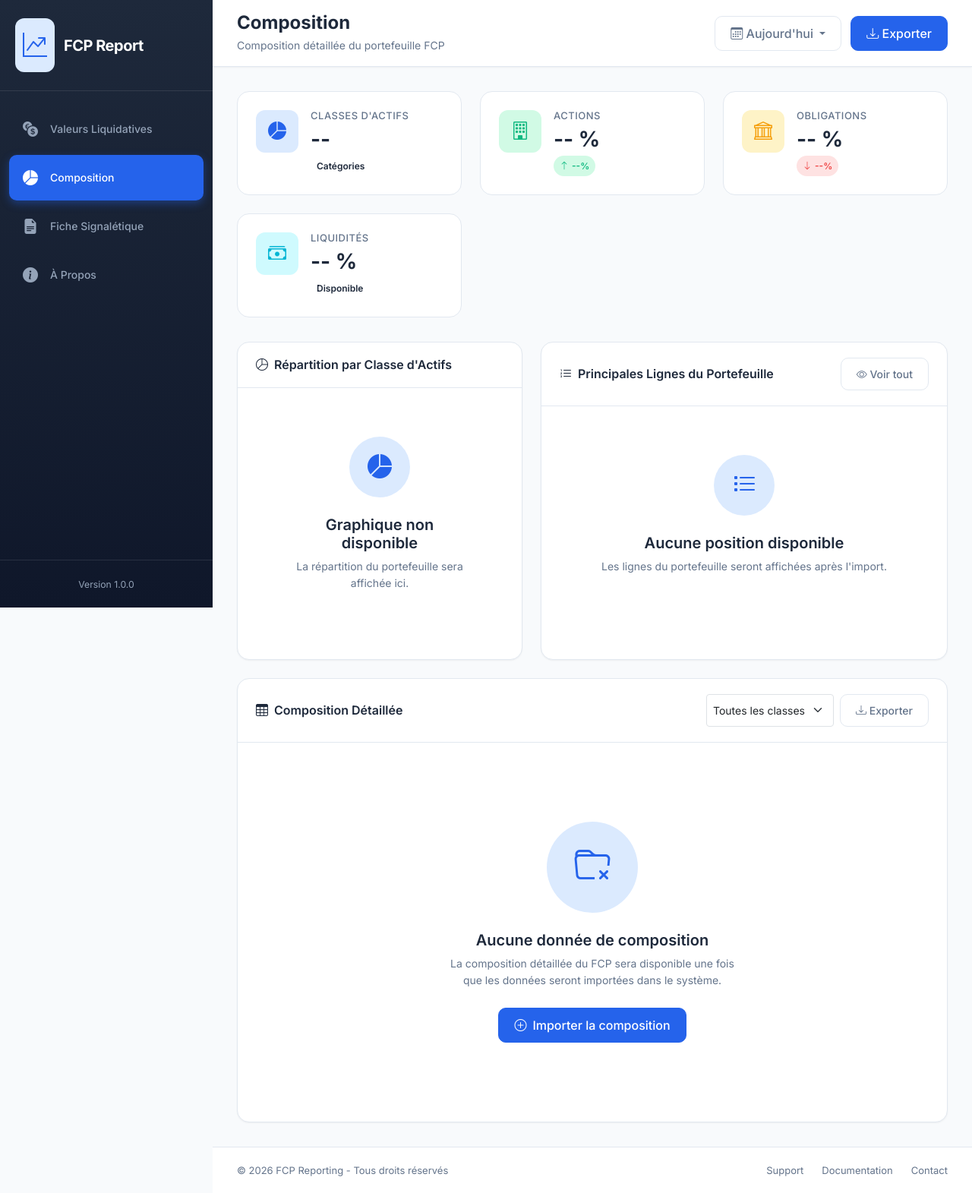
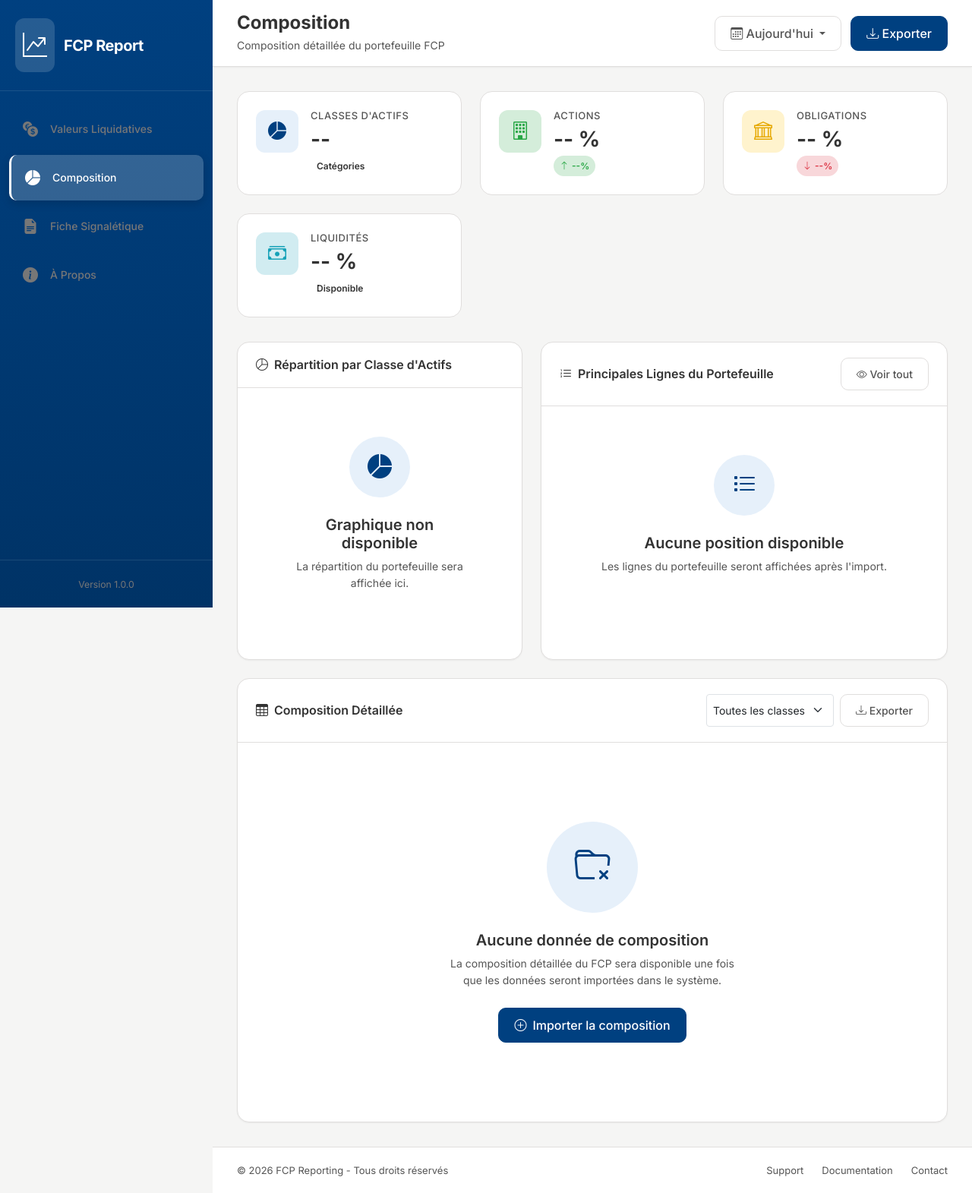
Before and after one commit to DylaneTrader/testappgestionFCP, a Django app: page /composition/ in a window 1280 px wide. Shown: the whole page at 76% size. Run offline with Django 5.2, Linux system fonts and the light colour scheme.

Commit message:
couleurs de l'app

```diff
--- a/fcp_app/static/fcp_app/css/style.css
+++ b/fcp_app/static/fcp_app/css/style.css
@@ -3,31 +3,34 @@
    ========================================== */
 
 :root {
-    /* Color Palette */
-    --primary-color: #2563eb;
-    --primary-hover: #1d4ed8;
-    --primary-light: #dbeafe;
-    --secondary-color: #64748b;
-    --success-color: #10b981;
-    --warning-color: #f59e0b;
-    --danger-color: #ef4444;
-    --info-color: #06b6d4;
+    /* Color Palette - Custom Theme */
+    --primary-color: #004080;       /* Bleu foncé — titres, boutons principaux */
+    --primary-hover: #003366;       /* Bleu plus foncé pour hover */
+    --primary-light: #e6f0fa;       /* Bleu très clair pour backgrounds */
+    --secondary-color: #333333;     /* Gris foncé — widgets, lignes, icônes */
+    --third-color: #E0DEDD;         /* Gris clair — fonds de cartes, hover */
+    --success-color: #28a745;
+    --warning-color: #e6a800;
+    --danger-color: #dc3545;
+    --info-color: #17a2b8;
 
     /* Background Colors */
     --bg-primary: #ffffff;
-    --bg-secondary: #f8fafc;
-    --bg-dark: #0f172a;
-    --bg-sidebar: #1e293b;
+    --bg-secondary: #f5f5f4;        /* Fond légèrement gris */
+    --bg-dark: #1a1a1a;
+    --bg-sidebar: #004080;          /* Sidebar en bleu foncé */
+    --bg-sidebar-dark: #003366;
 
     /* Text Colors */
-    --text-primary: #1e293b;
-    --text-secondary: #64748b;
-    --text-muted: #94a3b8;
+    --text-primary: #333333;        /* Gris foncé pour texte principal */
+    --text-secondary: #555555;      /* Gris moyen pour texte secondaire */
+    --text-muted: #777777;          /* Gris pour texte atténué */
     --text-white: #ffffff;
+    --text-on-primary: #ffffff;     /* Texte sur fond bleu */
 
     /* Border Colors */
-    --border-color: #e2e8f0;
-    --border-light: #f1f5f9;
+    --border-color: #E0DEDD;        /* Gris clair pour bordures */
+    --border-light: #ebebeb;
 
     /* Sidebar */
     --sidebar-width: 280px;
@@ -72,7 +75,7 @@ body {
     left: 0;
     width: var(--sidebar-width);
     height: 100vh;
-    background: linear-gradient(180deg, var(--bg-sidebar) 0%, var(--bg-dark) 100%);
+    background: linear-gradient(180deg, var(--bg-sidebar) 0%, var(--bg-sidebar-dark) 100%);
     z-index: 1000;
     transition: width var(--transition-normal);
     display: flex;
@@ -92,8 +95,8 @@ body {
 
 .logo-icon {
     font-size: 32px;
-    color: var(--primary-color);
-    background: var(--primary-light);
+    color: var(--text-white);
+    background: rgba(255, 255, 255, 0.15);
     padding: 10px;
     border-radius: 12px;
 }
@@ -134,9 +137,10 @@ body {
 }
 
 .sidebar-nav .nav-link.active {
-    background: var(--primary-color);
+    background: rgba(255, 255, 255, 0.2);
     color: var(--text-white);
-    box-shadow: 0 4px 12px rgba(37, 99, 235, 0.4);
+    box-shadow: 0 4px 12px rgba(0, 0, 0, 0.15);
+    border-left: 3px solid var(--text-white);
 }
 
 .sidebar-nav .nav-link i {
@@ -347,17 +351,17 @@ body {
 }
 
 .stat-icon.success {
-    background: #d1fae5;
+    background: #d4edda;
     color: var(--success-color);
 }
 
 .stat-icon.warning {
-    background: #fef3c7;
+    background: #fff3cd;
     color: var(--warning-color);
 }
 
 .stat-icon.info {
-    background: #cffafe;
+    background: #d1ecf1;
     color: var(--info-color);
 }
 
@@ -389,12 +393,12 @@ body {
 }
 
 .stat-change.positive {
-    background: #d1fae5;
+    background: #d4edda;
     color: var(--success-color);
 }
 
 .stat-change.negative {
-    background: #fee2e2;
+    background: #f8d7da;
     color: var(--danger-color);
 }
 
@@ -445,13 +449,15 @@ body {
 .btn-primary {
     background: var(--primary-color);
     border-color: var(--primary-color);
+    color: var(--text-white);
 }
 
 .btn-primary:hover {
     background: var(--primary-hover);
     border-color: var(--primary-hover);
+    color: var(--text-white);
     transform: translateY(-1px);
-    box-shadow: 0 4px 12px rgba(37, 99, 235, 0.3);
+    box-shadow: 0 4px 12px rgba(0, 64, 128, 0.35);
 }
 
 .btn-outline-secondary {
@@ -513,7 +519,7 @@ body {
 .info-card-icon {
     width: 80px;
     height: 80px;
-    background: linear-gradient(135deg, var(--primary-light), #eff6ff);
+    background: linear-gradient(135deg, var(--primary-light), #f0f4f8);
     border-radius: 20px;
     display: flex;
     align-items: center;
--- a/fcp_app/templates/fcp_app/a_propos.html
+++ b/fcp_app/templates/fcp_app/a_propos.html
@@ -4,7 +4,7 @@
 
 {% block content %}
 <!-- Hero Section -->
-<div class="card mb-4" style="background: linear-gradient(135deg, #2563eb 0%, #1e40af 100%); border: none;">
+<div class="card mb-4" style="background: linear-gradient(135deg, #004080 0%, #003366 100%); border: none;">
     <div class="card-body text-center text-white py-5">
         <div class="mb-4">
             <i class="bi bi-graph-up-arrow" style="font-size: 64px; opacity: 0.9;"></i>
@@ -14,7 +14,7 @@
             Solution professionnelle de reporting et de suivi des Fonds Communs de Placement
         </p>
         <div class="mt-4">
-            <span class="badge bg-white text-primary px-3 py-2 fs-6">Version 1.0.0</span>
+            <span class="badge px-3 py-2 fs-6" style="background: #ffffff; color: #004080;">Version 1.0.0</span>
         </div>
     </div>
 </div>
```
